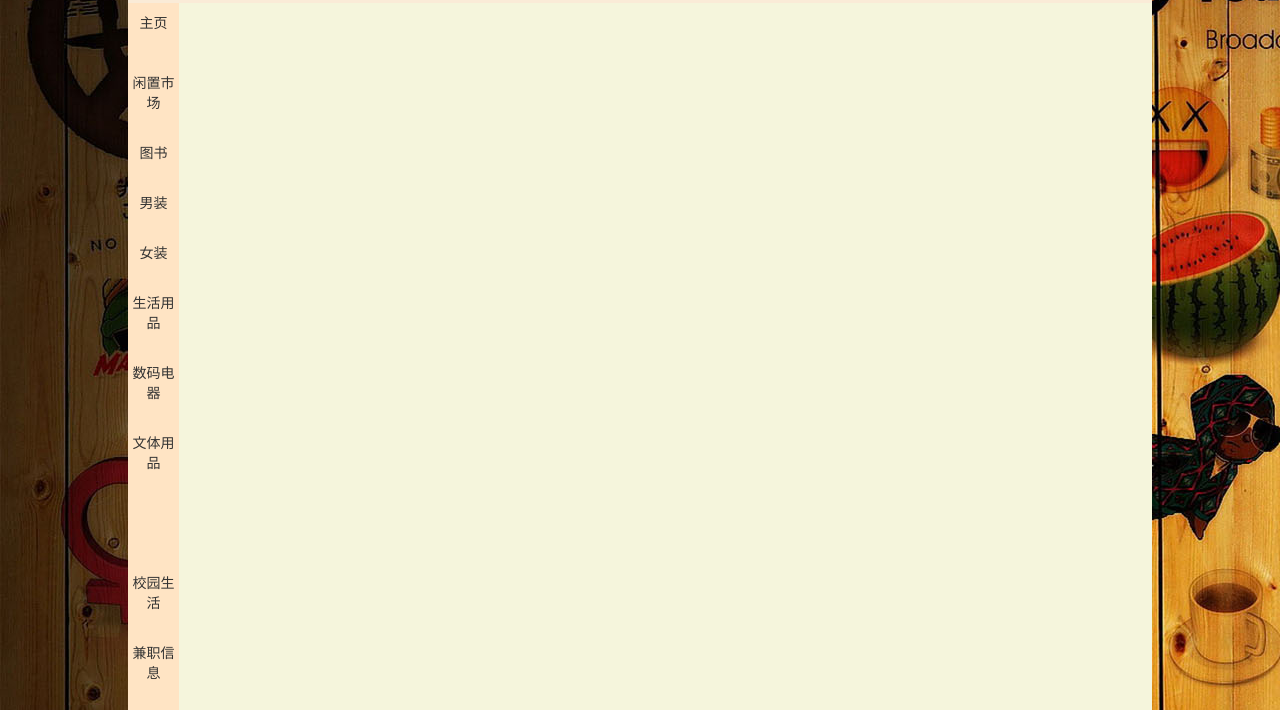
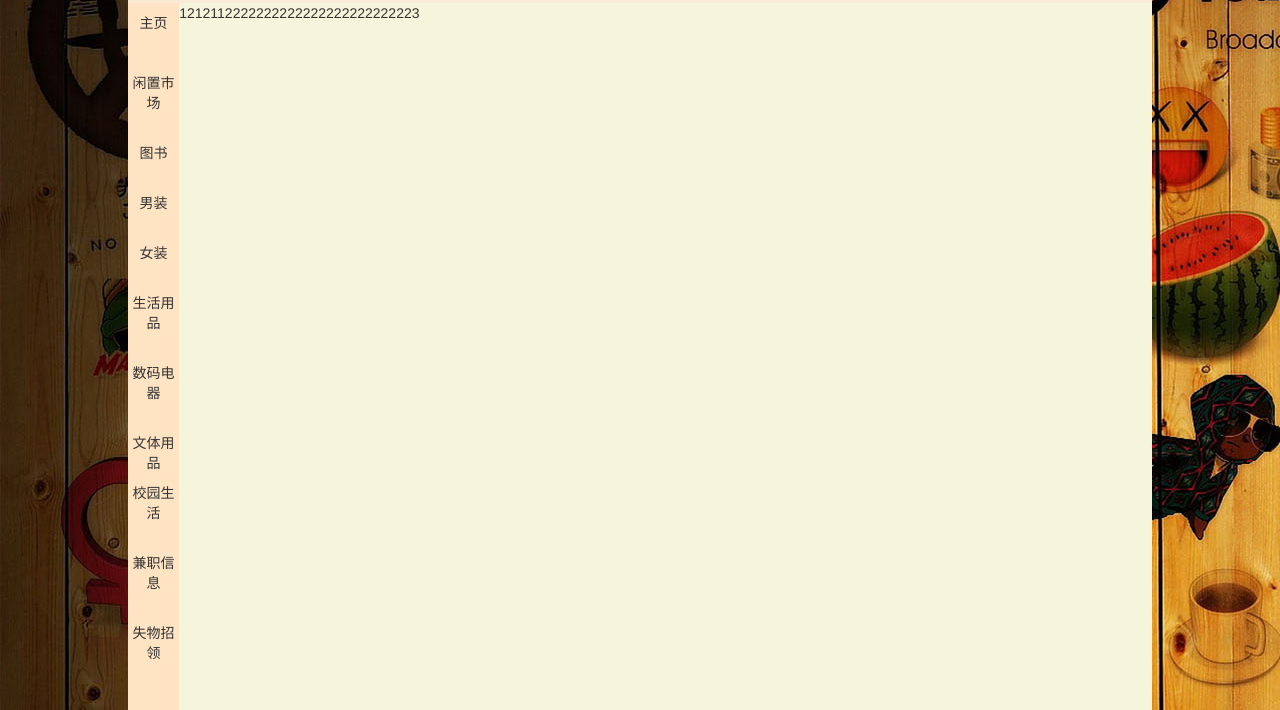
Before and after one commit to Michael-Zhang-Xian-Sen/college-market, a plain HTML site: page index2.html in a window 1280 px wide. Shown: the part 47-757 px from the top of the page. Drawn offline with Linux system fonts and the light colour scheme.

Commit message:
解决一个小bug

```diff
--- a/css/index-paper.css
+++ b/css/index-paper.css
@@ -52,7 +52,7 @@ header{
 
 #content aside{
     position: relative;
-    display: inline-block;
+    float: left;
     height: 100%;
     width:5%;
 }
@@ -61,7 +61,7 @@ article{
     position: relative;
     display: inline-block;
     height: 100%;
-    width: 10%;
+    width: 95%;
 }
 
 /* aside */
@@ -81,17 +81,16 @@ aside ul li{
 
 #index{
     position: relative;
-    display: block;
+    display: inline-block;
     padding-top: 10px;
 }
 
 #market-label{
     padding-top: 40px;
-    display: block;
+    display: inline-block;
 }
 
 #school-label{
     position: relative;
-    display: block;
-    margin-top: 100px;
+    display: inline-block;
 }
--- a/index2.html
+++ b/index2.html
@@ -9,7 +9,7 @@
 </head>
 
 <body>
-    <script src="./js/paper-main.js"></script>
+    <script src="./js/main-paper.js"></script>
     <div id="book">
         <header>
             <img id="logo" src="./source/img/logo.jpeg">
```
